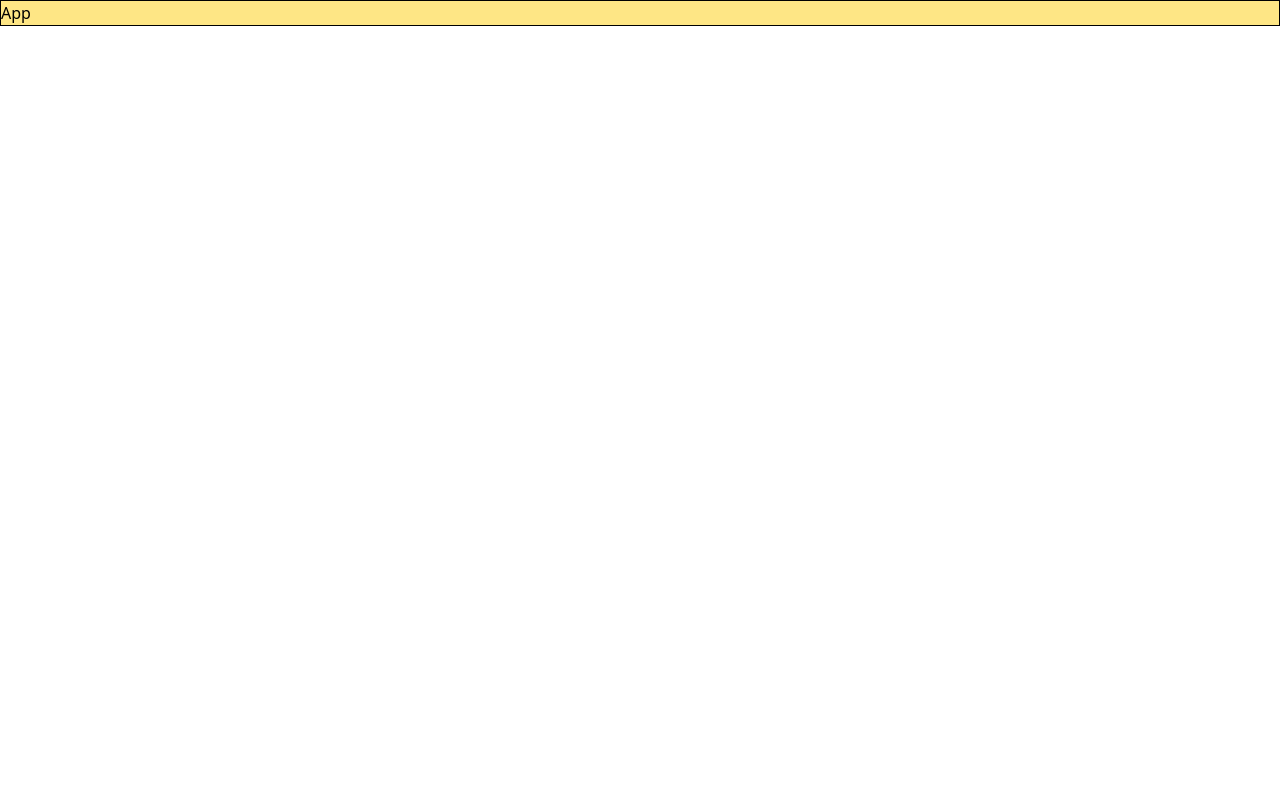
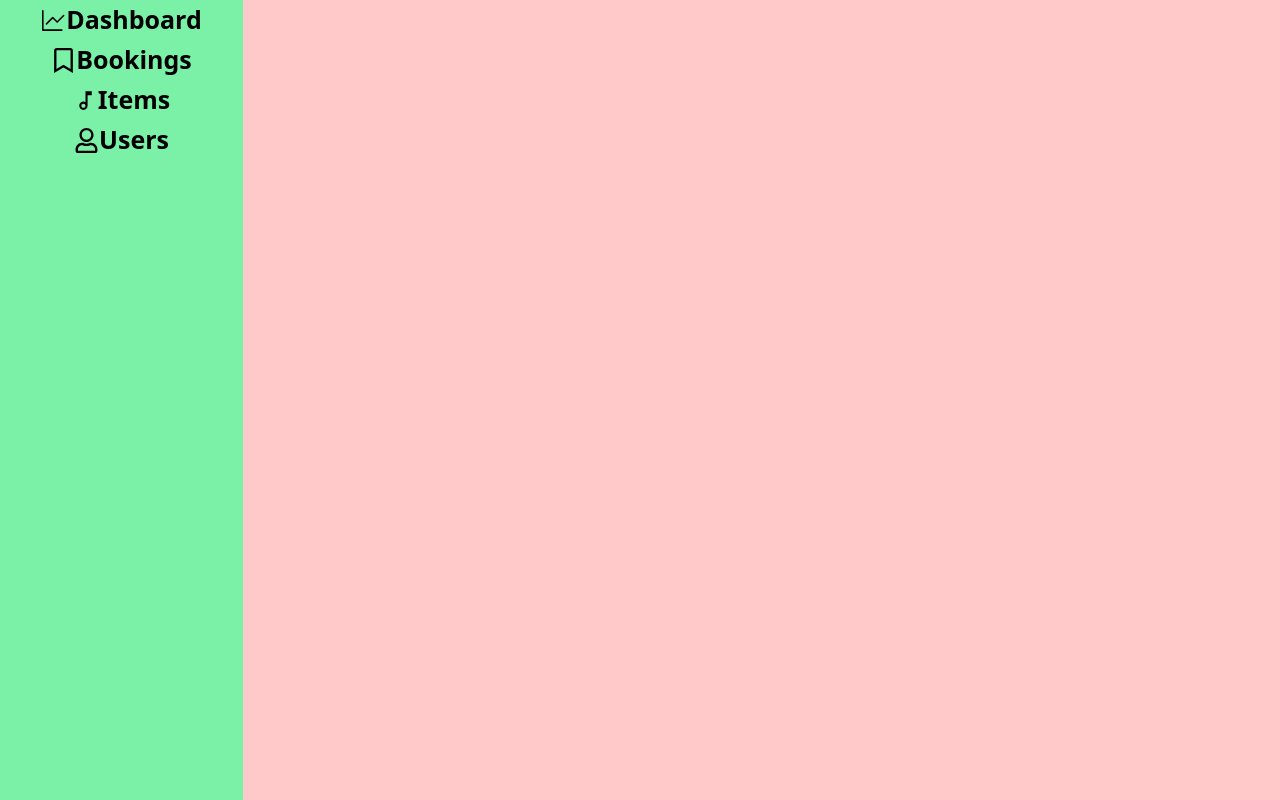
Before and after one commit to KawminiAnuththara/Rent-Front, a React (Vite) app: page / in a window 1280 px wide. Built offline with nearby package versions, Linux system fonts and the light colour scheme.

Commit message:
adding admin page 😎🗝️

```diff
--- a/package.json
+++ b/package.json
@@ -13,6 +13,7 @@
     "@tailwindcss/vite": "^4.0.0",
     "react": "^18.3.1",
     "react-dom": "^18.3.1",
+    "react-icons": "^5.4.0",
     "tailwindcss": "^4.0.0"
   },
   "devDependencies": {
--- a/src/App.jsx
+++ b/src/App.jsx
@@ -1,8 +1,12 @@
 import React from 'react'
+
+import AdminPage from './components/adminPage';
 
 const App = () => {
   return (
-    <div className='border bg-amber-200'>App</div>
+    <div>
+      <AdminPage/>
+    </div>
   )
 }
 
--- /dev/null
+++ b/src/components/adminPage.jsx
@@ -0,0 +1,33 @@
+import { GoGraph } from "react-icons/go";
+import { FaRegBookmark, FaRegUser } from "react-icons/fa";
+import { MdOutlineAudiotrack } from "react-icons/md";
+import { VscCodeReview } from "react-icons/vsc";
+
+export default function AdminPage(){
+    return(
+        <div className='w-full h-screen flex'>
+      <div className='w-[300px] h-full bg-green-300'>
+         <button className='w-full h-[40px] text-[25px] font-bold flex justify-center items-center'>
+           <GoGraph />
+            Dashboard
+         </button>
+         <button className='w-full h-[40px] text-[25px] font-bold flex justify-center items-center'>
+         <FaRegBookmark />
+            Bookings
+         </button>
+         <button className='w-full h-[40px] text-[25px] font-bold flex justify-center items-center'>
+         <MdOutlineAudiotrack />
+            Items
+         </button>
+         <button className='w-full h-[40px] text-[25px] font-bold flex justify-center items-center'>
+         <FaRegUser/>
+              Users
+         </button>
+      </div>
+      <div className='w-full bg-red-200'>
+
+      </div>
+
+    </div>
+    )
+}
```
Also changed, not shown: 1 other file (tests, documents, lock files or other folders).
